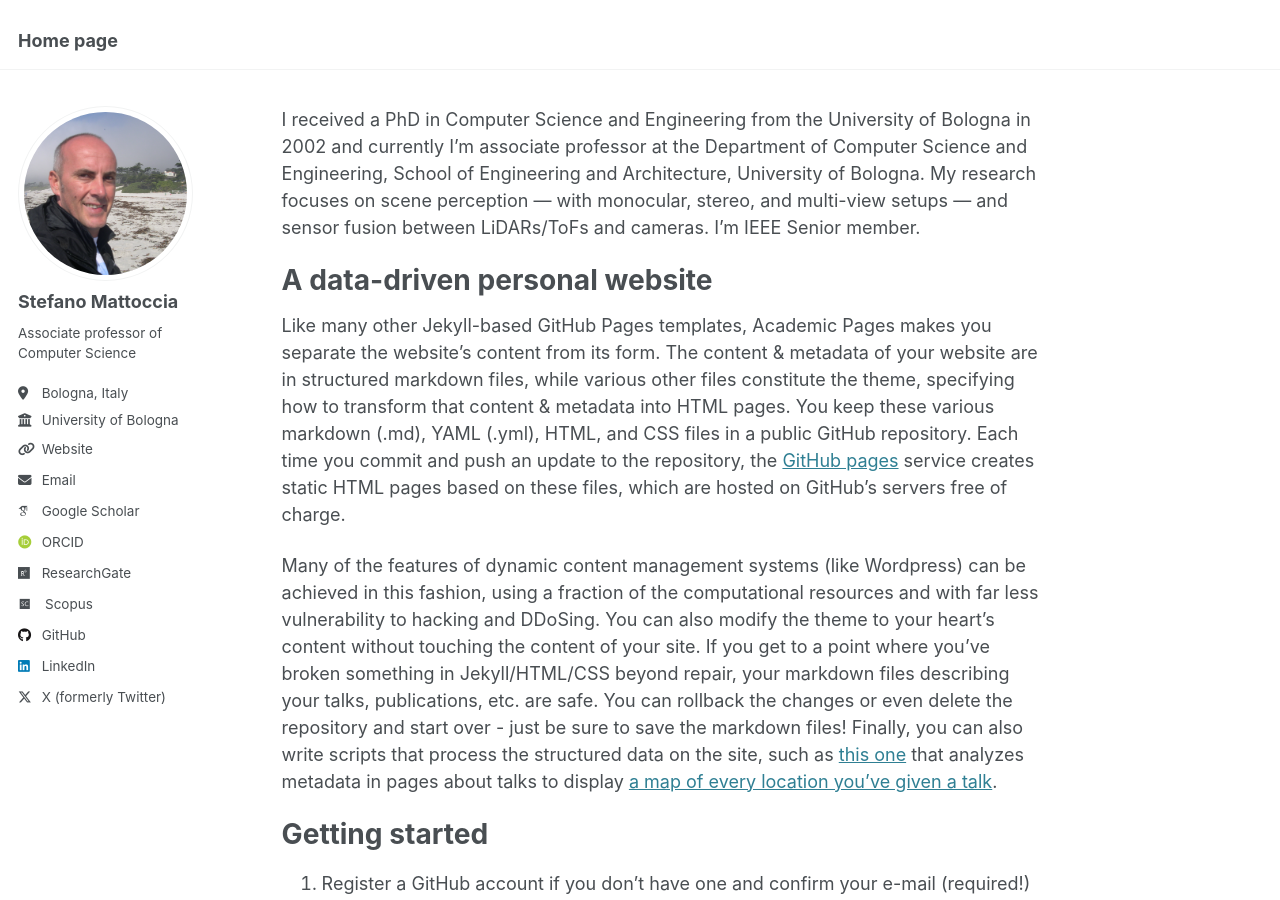
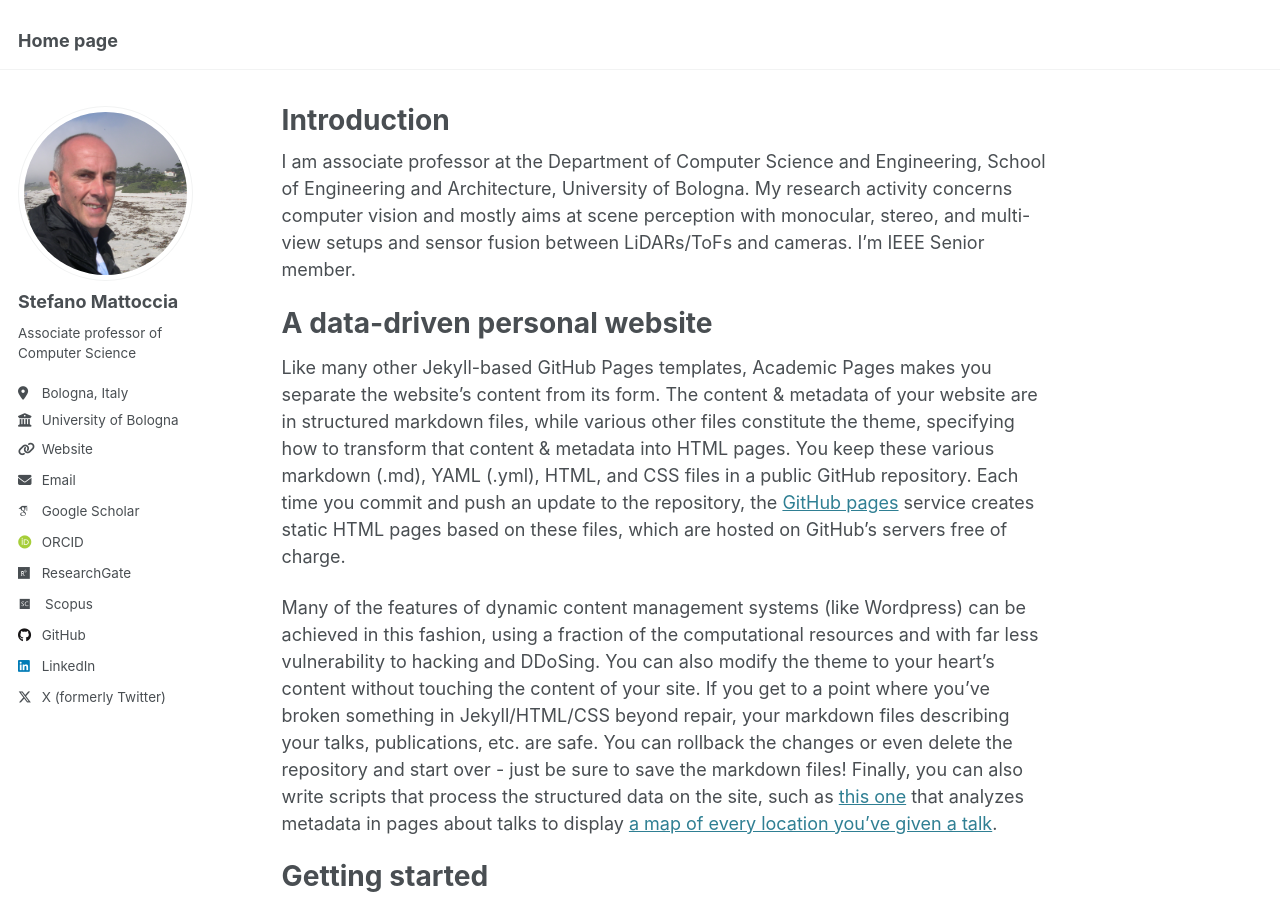
Before and after one commit to stefanomattoccia/stefanomattoccia.github.io, a Jekyll site: the page built from _pages/about.md, in a window 1280 px wide and 900 px high. Built offline with Jekyll 4.4.1, drawn with Linux system fonts in a browser that asks for light colours; some web fonts are replaced.

Commit message:
Update about.md

```diff
--- a/_pages/about.md
+++ b/_pages/about.md
@@ -1,13 +1,13 @@
 ---
 permalink: /
-# title: "Short bio"
+title: "Introduction"
 author_profile: true
 redirect_from:
   - /about/
   - /about.html
 ---
 
-I received a PhD in Computer Science and Engineering from the University of Bologna in 2002 and currently I'm associate professor at the Department of Computer Science and Engineering, School of Engineering and Architecture, University of Bologna. My research focuses on scene perception — with monocular, stereo, and multi-view setups — and sensor fusion between LiDARs/ToFs and cameras. I’m IEEE Senior member.
+I am associate professor at the Department of Computer Science and Engineering, School of Engineering and Architecture, University of Bologna. My research activity concerns computer vision and mostly aims at scene perception with monocular, stereo, and multi-view setups and sensor fusion between LiDARs/ToFs and cameras. I’m IEEE Senior member.
 
 A data-driven personal website
 ======
```
